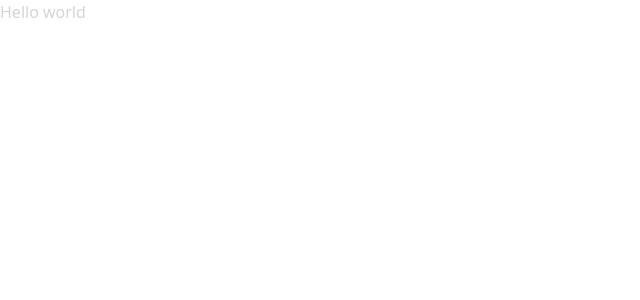
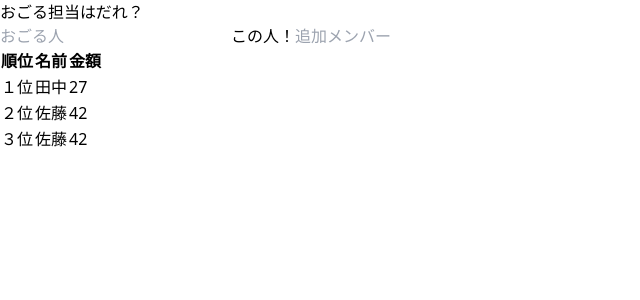
Before and after one commit to Kosuke2000/gochininarimasu, a Next.js app: page / in a window 1280 px wide. Shown: the top 300 px of the page, without its empty margins (0-640 px from the left). Built offline with nearby package versions, Linux system fonts and the light colour scheme.

Commit message:
declear type

```diff
--- a/src/pages/index.tsx
+++ b/src/pages/index.tsx
@@ -9,7 +9,34 @@ const Home: NextPage = () => {
         <meta name="description" content="Generated by create next app" />
         <link rel="icon" href="/favicon.ico" />
       </Head>
-      <main className="text-gray-300">Hello world</main>
+      <main>
+        <h1>おごる担当はだれ？</h1>
+        <input type="text" placeholder="おごる人" />
+        <button>この人！</button>
+        <input type="text" placeholder="追加メンバー" />
+        <table>
+          <tr>
+            <th>順位</th>
+            <th>名前</th>
+            <th>金額</th>
+          </tr>
+          <tr>
+            <td>１位</td>
+            <td>田中</td>
+            <td>27</td>
+          </tr>
+          <tr>
+            <td>２位</td>
+            <td>佐藤</td>
+            <td>42</td>
+          </tr>
+          <tr>
+            <td>３位</td>
+            <td>佐藤</td>
+            <td>42</td>
+          </tr>
+        </table>
+      </main>
     </div>
   );
 };
--- /dev/null
+++ b/src/types.ts
@@ -0,0 +1,10 @@
+export type Member = {
+  nickname: string;
+  paidAmount: number;
+};
+
+export const SEIDAN_ALL_MEMBERS: Member[] = [
+  { nickname: "Hajime", paidAmount: 0 },
+  { nickname: "Hiromu", paidAmount: 0 },
+  { nickname: "Kosuke", paidAmount: 0 },
+];
```
